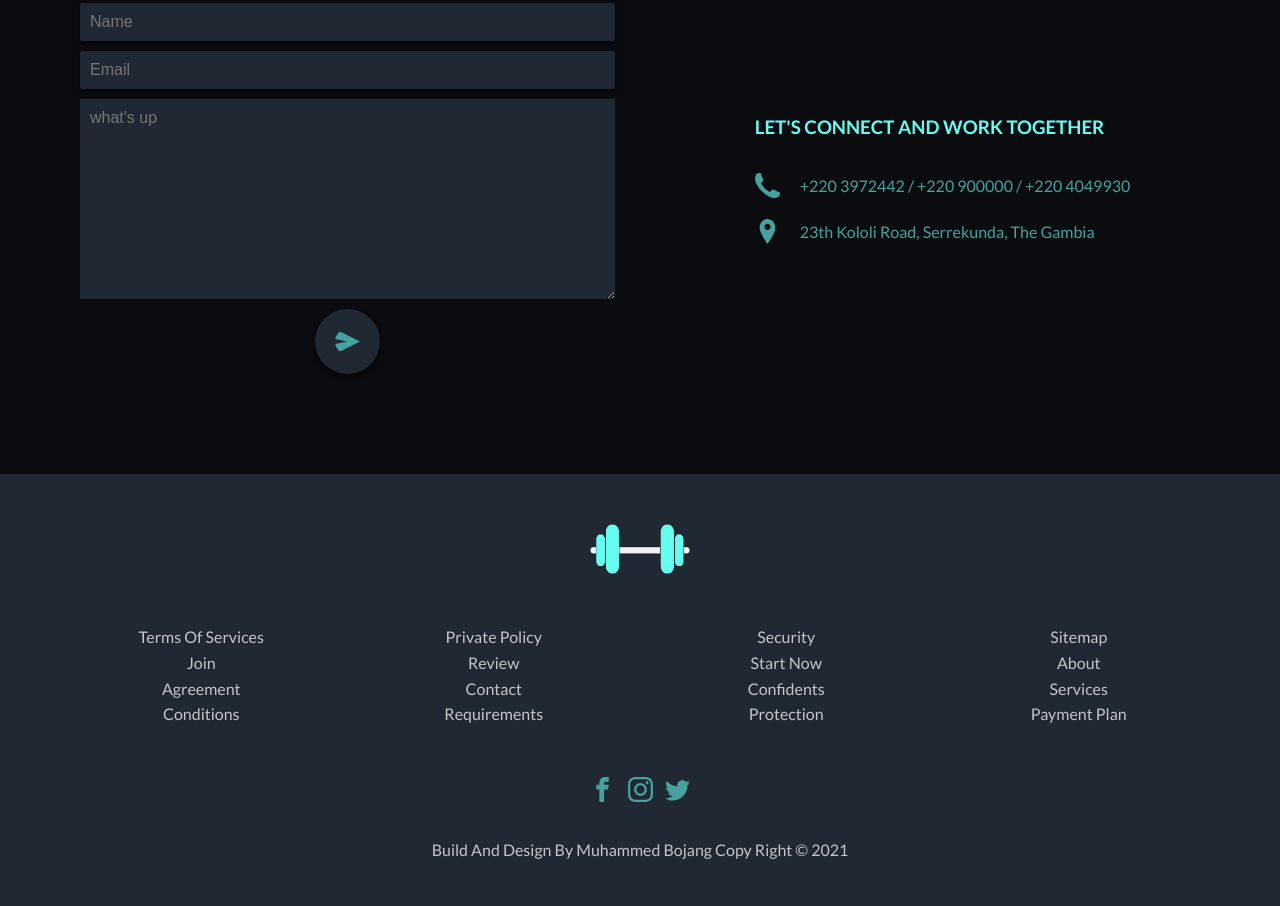
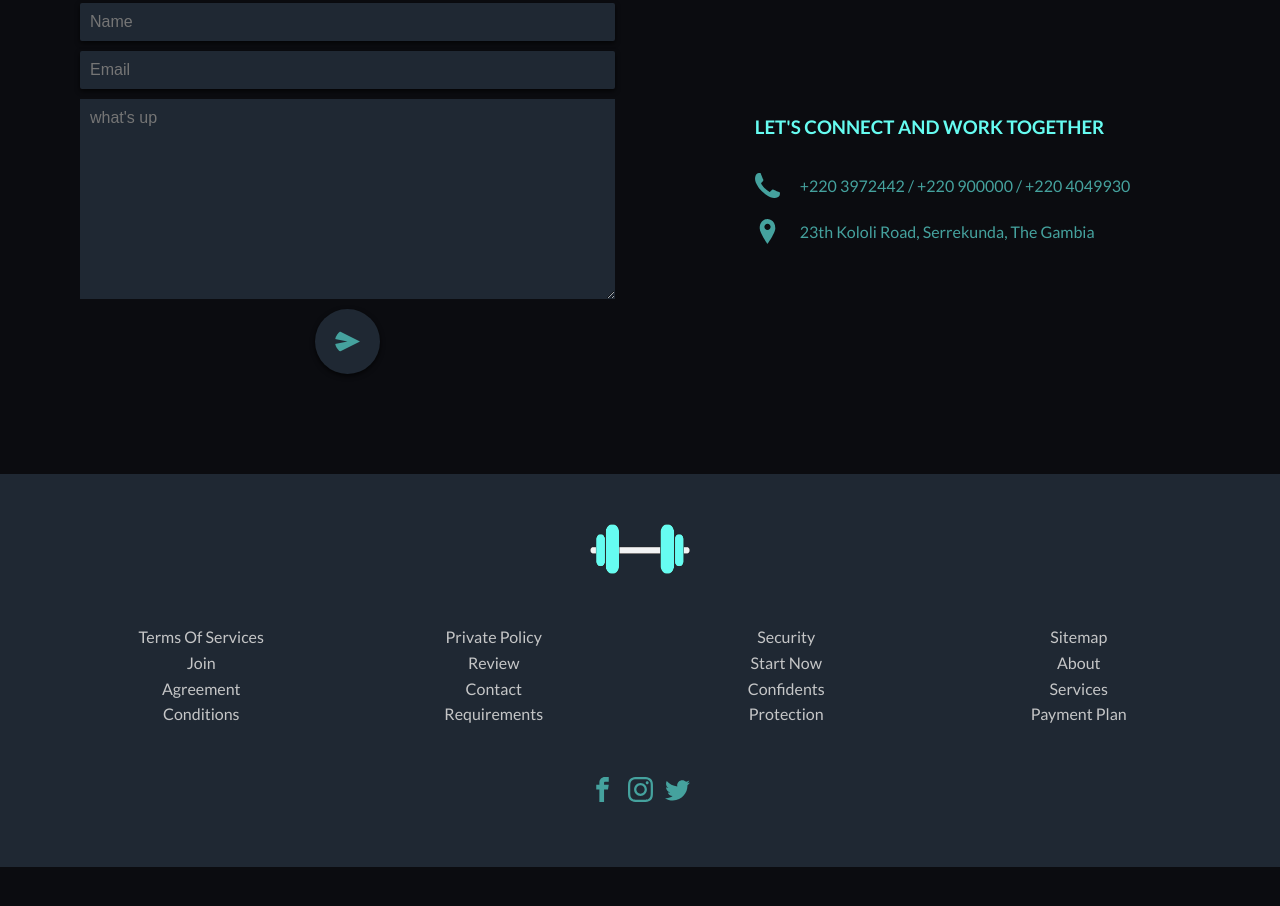
Before and after one commit to zerobug110/flex_gym, a website: page index.html in a window 1280 px wide. Shown: the part 4501-5407 px from the top of the page. After the commit the page ends 5368 px from the top, so only its background shows below. Drawn offline with Linux system fonts and the light colour scheme.

Commit message:
comment out my copyright

```diff
--- a/index.html
+++ b/index.html
@@ -321,7 +321,7 @@
                 </svg>
             </a>
         </div>
-        <p class="copy-right">build and design by muhammed bojang copy right &copy; 2021</p>
+        <!-- <p class="copy-right">build and design by muhammed bojang copy right &copy; 2021</p> -->
         <script src="app.js"></script>
     </footer>
 </body>
```
